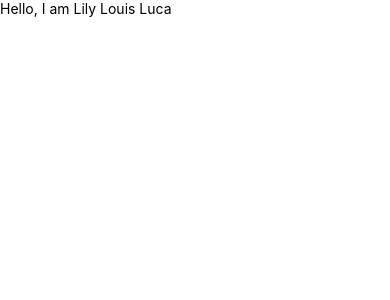
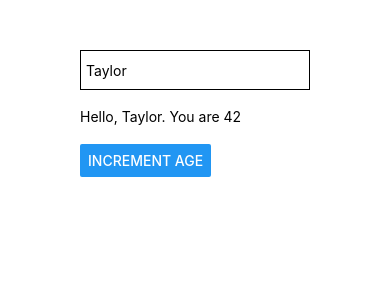
Before and after one commit to oatsan/ReactNative, a React Native app: screen / in a window 390 px wide. Shown: the top 300 px of the page. Built offline with nearby package versions, Linux system fonts and the light colour scheme.

Commit message:
useState Commit [Week4-July-22-2023]

```diff
--- a/App.js
+++ b/App.js
@@ -1,11 +1,36 @@
 import { StatusBar } from 'expo-status-bar';
 import { StyleSheet, Text, View } from 'react-native';
 import Cat from './components/Cat';
+import Counter from './components/Counter';
+import MyInput from './components/MyInput';
+import IncrementCounter from './components/IncrementCounter';
+import Form from './components/Form';
 
 export default function App() {
   return (
-    <View >
-      <Cat/>
+
+    <View style={styles.container}>
+      {/* <Counter/> */}
+      {/* <MyInput/> */}
+      {/* <IncrementCounter/> */}
+      <Form/>
     </View>
   );
+
+
+
+
 }
+const styles = StyleSheet.create({
+
+  container:{
+
+     flex:1,
+
+     justifyContent:'center',
+
+     alignItems:'center'
+
+  }
+
+ })
--- /dev/null
+++ b/components/Counter.js
@@ -0,0 +1,34 @@
+import { StyleSheet, Text, View , Button} from 'react-native'
+
+import React from 'react'
+
+import { useState } from 'react'
+
+
+const Counter = () => {
+
+
+    const [count, setCount] = useState(0);
+
+
+  return (
+
+    <View style = {styles.container}>
+
+      <Text>{count}</Text>
+      <Button
+       title = 'Click Me'
+       onPress={()=>{setCount(count+1)}}
+      />
+
+    </View>
+
+  )
+
+}
+
+
+export default Counter
+
+
+const styles = StyleSheet.create({})
--- /dev/null
+++ b/components/Form.js
@@ -0,0 +1,61 @@
+import { StyleSheet,
+    Text,
+    View ,
+    TextInput,
+    Button } from 'react-native'
+import React,{useState} from 'react'
+
+const Form = () => {
+
+
+    const [name,setName] = useState('Taylor')
+    const [age,setAge] = useState(42);
+
+
+  return (
+
+    <view style={styles.container}>
+
+    <TextInput
+
+       placeholder='Taylor'
+       style = {styles.textInputStyle}
+       value = {name}
+       onChangeText={(value)=>{setName(value)}}
+    />
+    <Text>{'\n\n'}Hello, {name}. You are {age}</Text>
+    <Text>{'\n\n'}</Text>
+    <Button title='INCREMENT AGE'
+            onPress={()=>setAge(a => a + 1)}
+    />
+
+
+</view>
+
+
+
+
+
+  )
+}
+
+export default Form
+
+const styles = StyleSheet.create({
+
+
+
+    container:{
+        flex:1,
+        padding :35
+    },
+    textInputStyle:{
+        width:'100%',
+        height:40,
+        paddingHorizontal:5,
+        borderWidth:0.5,
+        marginTop:15
+    }
+
+
+})
--- /dev/null
+++ b/components/IncrementCounter.js
@@ -0,0 +1,29 @@
+import { View, Text, Button } from 'react-native'
+import React, {useState} from 'react'
+
+const IncrementCounter = () => {
+
+
+    const [age,setAge] = useState(23);
+
+    const increment = ()=>{
+        setAge(a => a + 1);
+    }
+
+  return (
+    <View>
+      <Text style={{fontSize:24,fontStyle:'bold'}}>
+        Your age: {age}
+        </Text>
+
+        <Text>{'\n\n'}</Text>
+        <Button title='+3'onPress={()=> (increment(age),increment(age),increment(age))}/>
+        <Text>{'\n\n'}</Text>
+        <Button title='+1'onPress={()=>increment(age)}/>
+    </View>
+  )
+}
+
+
+
+export default IncrementCounter
--- /dev/null
+++ b/components/MyInput.js
@@ -0,0 +1,58 @@
+import { StyleSheet, Text, View } from 'react-native'
+
+import React from 'react'
+
+import { useState } from 'react'
+import { TextInput } from 'react-native-web';
+import { Button } from 'react-native';
+
+
+const MyInput = () => {
+
+    const [text, setText] = useState('');
+
+  return (
+
+
+    <view style={styles.container}>
+
+        <TextInput
+
+           placeholder='Enter Text'
+           style = {styles.textInputStyle}
+           value = {text}
+           onChangeText={(value)=>{setText(value)}}
+        />
+        <Text>{'\n\n'}You typed: {text}</Text>
+        <Text>{'\n\n'}</Text>
+        <Button title='Reset'
+                onPress={()=>setText('Hello')}
+        />
+
+
+    </view>
+
+  )
+
+}
+
+
+export default MyInput
+
+
+const styles = StyleSheet.create({
+
+
+    container:{
+        flex:1,
+        padding :35
+    },
+    textInputStyle:{
+        width:'100%',
+        height:40,
+        paddingHorizontal:5,
+        borderWidth:0.5,
+        marginTop:15
+    }
+
+})
```
